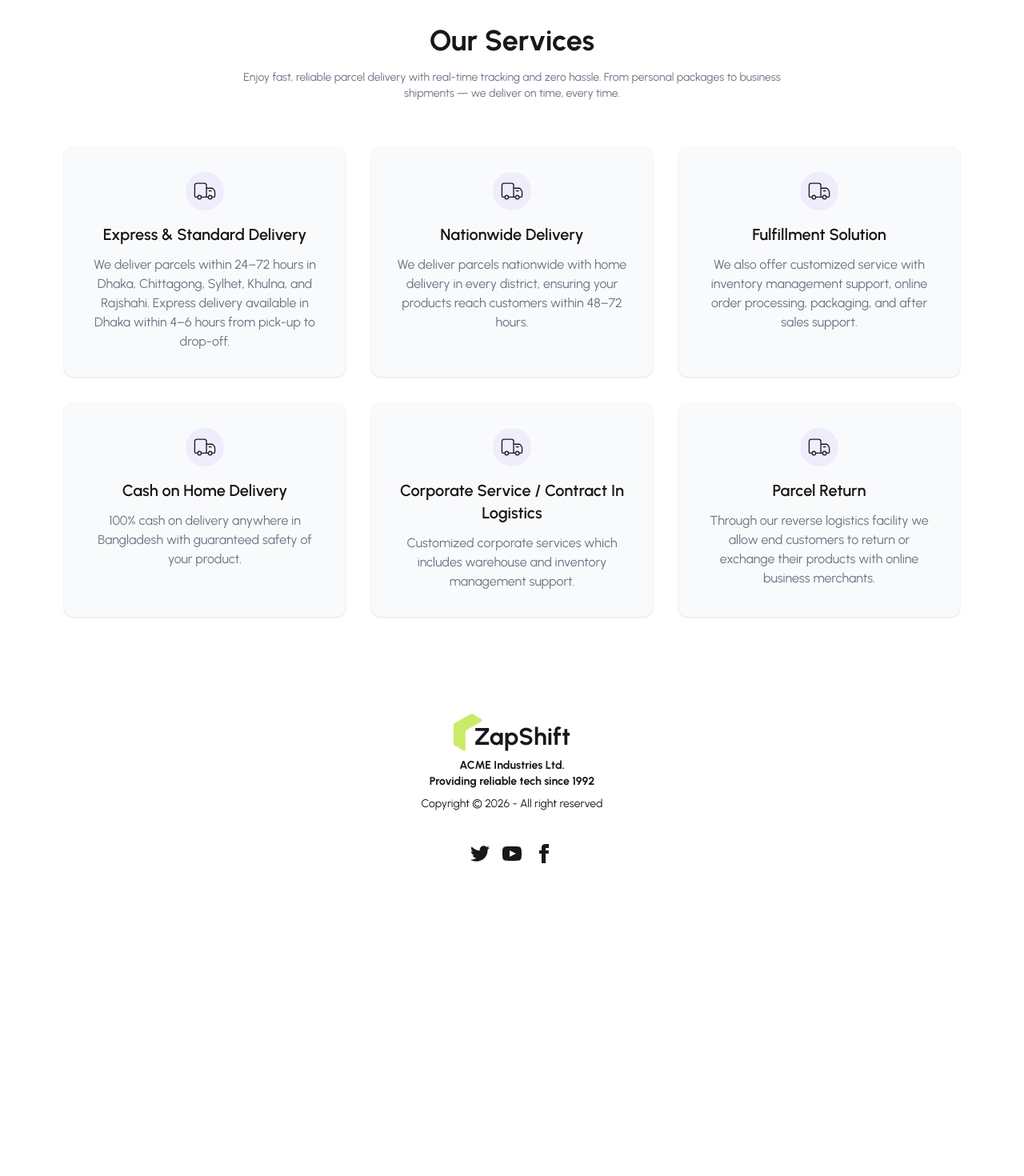
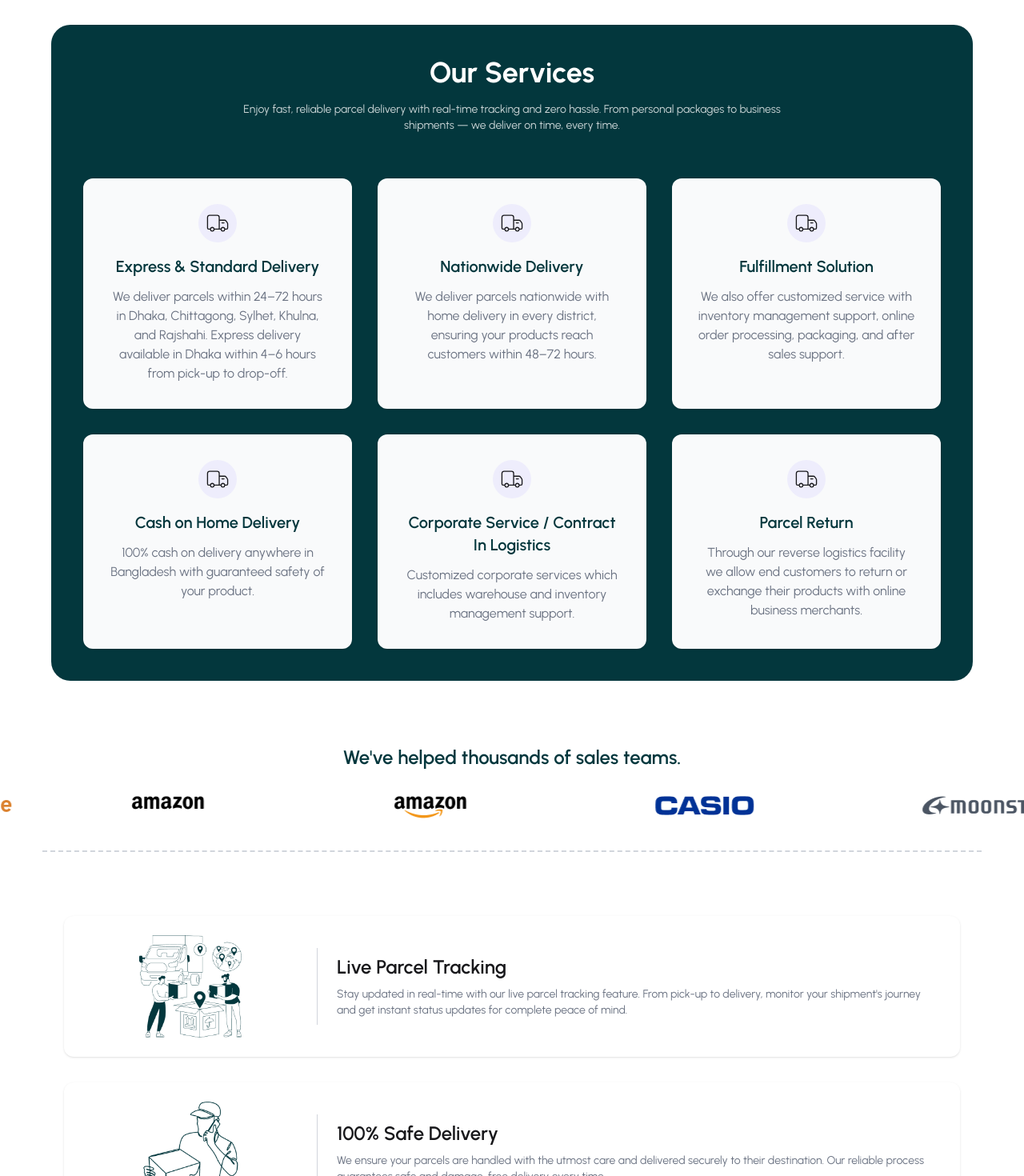
Before and after one commit to rafsanrad/zap-shift-client, a React (Vite) app: page / in a window 1280 px wide. Shown: the part 1220-2690 px from the top of the page at 80% size. Before the commit the page ends 2339 px from the top, so only its background shows below. Built offline with nearby package versions, Linux system fonts and the light colour scheme.

Commit message:
added priority section

```diff
--- a/package.json
+++ b/package.json
@@ -17,6 +17,7 @@
     "react-icons": "^5.5.0",
     "react-responsive-carousel": "^3.2.23",
     "react-router": "^7.13.0",
+    "swiper": "^12.1.0",
     "tailwindcss": "^4.1.18"
   },
   "devDependencies": {
--- /dev/null
+++ b/src/pages/Home/Brands/Brands.jsx
@@ -0,0 +1,49 @@
+import React from "react";
+import "swiper/css";
+import { Swiper, SwiperSlide } from "swiper/react";
+import amazon_vector from "../../../assets/brands/amazon_vector.png";
+import amazon from "../../../assets/brands/amazon.png";
+import casio from "../../../assets/brands/casio.png";
+import moonstar from "../../../assets/brands/moonstar.png";
+import randstad from "../../../assets/brands/randstad.png";
+import star from "../../../assets/brands/star.png";
+import start_people from "../../../assets/brands/start_people.png";
+import { Autoplay } from "swiper/modules";
+
+const brandLogos = [
+  amazon_vector,
+  amazon,
+  casio,
+  moonstar,
+  randstad,
+  star,
+  start_people,
+];
+const Brands = () => {
+  return (
+    <div>
+        <h3 className="text-center font-semibold text-secondary text-2xl mb-8">We've helped thousands of sales teams.</h3>
+        <Swiper
+      loop={true}
+      slidesPerView={4}
+      centeredSlides={true}
+      spaceBetween={30}
+      grabCursor={true}
+      modules={[Autoplay]}
+      autoplay={{
+        delay:1000,
+        disableOnInteraction:false,
+      }}
+    >
+      {brandLogos.map((logo,index) => (
+        <SwiperSlide key={index}>
+          <img src={logo} alt="" />
+        </SwiperSlide>
+      ))}
+    </Swiper>
+    </div>
+
+  );
+};
+
+export default Brands;
--- /dev/null
+++ b/src/pages/Home/Feature/FeatureSection.jsx
@@ -0,0 +1,66 @@
+import React from "react";
+import featureImg1 from "../../../assets/live-tracking.png";
+import featureImg2 from "../../../assets/safe-delivery.png";
+import featureImg3 from "../../../assets/tiny-deliveryman.png";
+
+const features = [
+  {
+    img: featureImg1,
+    title: "Live Parcel Tracking",
+    description:
+      "Stay updated in real-time with our live parcel tracking feature. From pick-up to delivery, monitor your shipment's journey and get instant status updates for complete peace of mind.",
+  },
+  {
+    img: featureImg2,
+    title: "100% Safe Delivery",
+    description:
+      "We ensure your parcels are handled with the utmost care and delivered securely to their destination. Our reliable process guarantees safe and damage-free delivery every time.",
+  },
+  {
+    img: featureImg3,
+    title: "24/7 Call Center Support",
+    description:
+      "Our dedicated support team is available around the clock to assist you with any questions, updates, or delivery concerns—anytime you need us.",
+  },
+];
+
+const FeatureSection = () => {
+  return (
+    <section className="py-20 border-t-2 border-b-2 border-dashed border-gray-300 mt-10 w-11/12 mx-auto">
+      <div className="max-w-6xl mx-auto px-4 space-y-8">
+
+        {features.map((feature, index) => (
+          <div
+            key={index}
+            className="bg-white rounded-xl shadow p-6 flex items-center gap-6"
+          >
+            {/* Left Image */}
+            <div className="w-1/4">
+              <img
+                src={feature.img}
+                alt={feature.title}
+                className="w-full h-32 object-contain"
+              />
+            </div>
+
+            {/* Vertical Divider */}
+            <div className="w-px bg-gray-300 h-24" />
+
+            {/* Right Content */}
+            <div className="flex-1">
+              <h3 className="text-2xl font-semibold mb-2">
+                {feature.title}
+              </h3>
+              <p className="text-gray-500 text-sm">
+                {feature.description}
+              </p>
+            </div>
+          </div>
+        ))}
+
+      </div>
+    </section>
+  );
+};
+
+export default FeatureSection;
--- a/src/pages/Home/Home/Home.jsx
+++ b/src/pages/Home/Home/Home.jsx
@@ -2,6 +2,9 @@ import React from 'react';
 import Banner from '../Banner/Banner';
 import HowItWorks from '../Works/HowItWorks';
 import Services from '../Services/Services';
+import Brands from '../Brands/Brands';
+import FeatureSection from '../Feature/FeatureSection';
+import CustomerPriority from '../Priority/CustomerPrority';
 
 const Home = () => {
     return (
@@ -9,6 +12,9 @@ const Home = () => {
             <Banner></Banner>
             <HowItWorks></HowItWorks>
             <Services></Services>
+            <Brands></Brands>
+            <FeatureSection></FeatureSection>
+            <CustomerPriority></CustomerPriority>
         </div>
     );
 };
--- /dev/null
+++ b/src/pages/Home/Priority/CustomerPrority.jsx
@@ -0,0 +1,49 @@
+import React from "react";
+import prorityImg from "../../../assets/location-merchant.png";
+import bgImg from "../../../assets/be-a-merchant-bg.png"
+
+const CustomerPriority = () => {
+  return (
+    <section className="py-20 bg-secondary w-11/12 mx-auto rounded-3xl bg-no-repeat"
+    style={{ backgroundImage: `url(${bgImg})` }}>
+      <div className="max-w-6xl mx-auto px-4
+                      flex flex-col-reverse md:flex-row items-center gap-10">
+
+        {/* Left content */}
+        <div className="md:w-1/2 ml-5">
+          <h2 className="text-3xl md:text-4xl font-bold mb-4  text-white">
+            Order Food Anytime, Anywhere
+          </h2>
+
+          <p className="text-white/80 mb-6 leading-relaxed">
+            Choose from thousands of restaurants and get your favorite meals
+            delivered fast and fresh right to your doorstep with real-time
+            tracking.
+          </p>
+
+          {/* Buttons */}
+          <div className="flex gap-4">
+            <button className="px-6 py-3 bg-primary text-black rounded-full font-semibold transition">
+              Become a Merchant
+            </button>
+            <button className="px-6 py-3 border text-primary border-primary rounded-full font-semibold transition">
+              Earn with ZapShift Courier
+            </button>
+          </div>
+        </div>
+
+        {/* Right image */}
+        <div className="md:w-1/2">
+          <img
+            src={prorityImg}
+            alt="Feature"
+            className="w-full max-w-md mx-auto"
+          />
+        </div>
+
+      </div>
+    </section>
+  );
+};
+
+export default CustomerPriority;
--- a/src/pages/Home/Services/Services.jsx
+++ b/src/pages/Home/Services/Services.jsx
@@ -55,11 +55,11 @@ const services = [
 const Services = () => {
   return (
     <section className="py-20 bg-white">
-      <div className="max-w-6xl mx-auto px-4">
+      <div className="max-w-6xl bg-secondary mx-auto p-10 rounded-3xl">
         {/* Header */}
         <div className="text-center mb-14">
-          <h2 className="text-3xl md:text-4xl font-bold mb-4">Our Services</h2>
-          <p className="text-gray-500 max-w-2xl text-sm mx-auto">
+          <h2 className="text-3xl md:text-4xl font-bold mb-4 text-white">Our Services</h2>
+          <p className="text-white/80 max-w-2xl text-sm mx-auto">
             Enjoy fast, reliable parcel delivery with real-time tracking and
             zero hassle. From personal packages to business shipments — we
             deliver on time, every time.
@@ -74,7 +74,7 @@ const Services = () => {
               className="bg-gray-50 rounded-xl p-8 text-center shadow hover:shadow-lg transition hover:bg-primary hover:-translate-y-2"
             >
               <div className="flex justify-center mb-4">{service.icon}</div>
-              <h3 className="text-xl font-semibold mb-3">{service.title}</h3>
+              <h3 className="text-xl font-semibold mb-3 text-secondary">{service.title}</h3>
               <p className="text-gray-500">{service.description}</p>
             </div>
           ))}
--- a/src/pages/Home/Works/HowItWorks.jsx
+++ b/src/pages/Home/Works/HowItWorks.jsx
@@ -26,9 +26,9 @@ const steps = [
 
 const HowItWorks = () => {
   return (
-    <section className="py-16 w-11/12 mx-auto bg-gray-50">
+    <section className="py-16  w-11/12 mx-auto ">
       <div className="max-w-6xl mx-auto px-4 text-center">
-        <h2 className="text-3xl md:text-4xl font-bold mb-12">How It Works</h2>
+        <h2 className="text-3xl text-secondary md:text-4xl font-bold mb-12">How It Works</h2>
         <div className="grid grid-cols-1 md:grid-cols-2 lg:grid-cols-4 gap-8">
           {steps.map((step, index) => (
             <div
@@ -36,7 +36,7 @@ const HowItWorks = () => {
               className="bg-white rounded-xl shadow-lg p-6 flex flex-col items-center text-center hover:scale-105 transition-transform"
             >
               <div className="mb-4">{step.icon}</div>
-              <h3 className="text-xl font-semibold mb-2">{step.title}</h3>
+              <h3 className="text-xl text-secondary font-semibold mb-2">{step.title}</h3>
               <p className="text-gray-500 text-sm">{step.description}</p>
             </div>
           ))}
```
Also changed, not shown: 1 other file (tests, documents, lock files or other folders).
